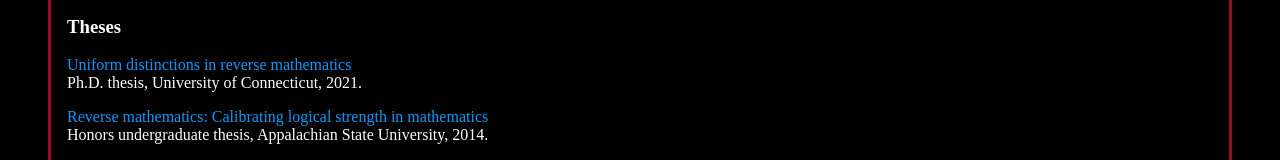
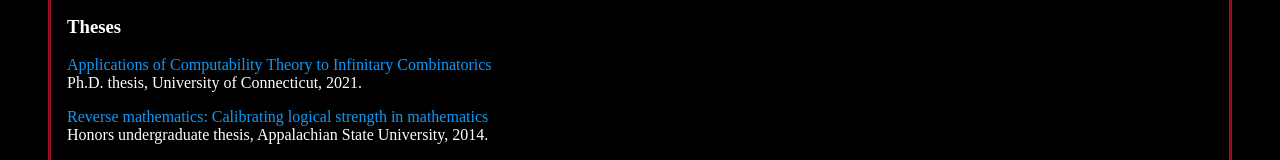
Before and after one commit to nahughes/nahughes.github.io, a plain HTML site: page index.html in a window 1280 px wide. Both pictures are taken after a click on the button "Research". Shown: the part 503-663 px from the top of the page. Drawn offline with Linux system fonts and the light colour scheme.

Commit message:
Typo fix.

```diff
--- a/index.html
+++ b/index.html
@@ -120,7 +120,7 @@
 			Available online <a href="https://doi.org/10.2140/involve.2018.11.721">(DOI) 10.2140/involve.2018.11.721</a> for subscribers.</p>
 
 		<h3>Theses</h3>
-			<p><a href="papers2/fud.pdf">Uniform distinctions in reverse mathematics</a><br>
+			<p><a href="papers2/fud.pdf">Applications of Computability Theory to Infinitary Combinatorics</a><br>
 			Ph.D. thesis, University of Connecticut, 2021.</p>
 
 			<p><a href="papers2/undergradthesis.pdf">Reverse mathematics: Calibrating logical strength in mathematics</a><br>
```
